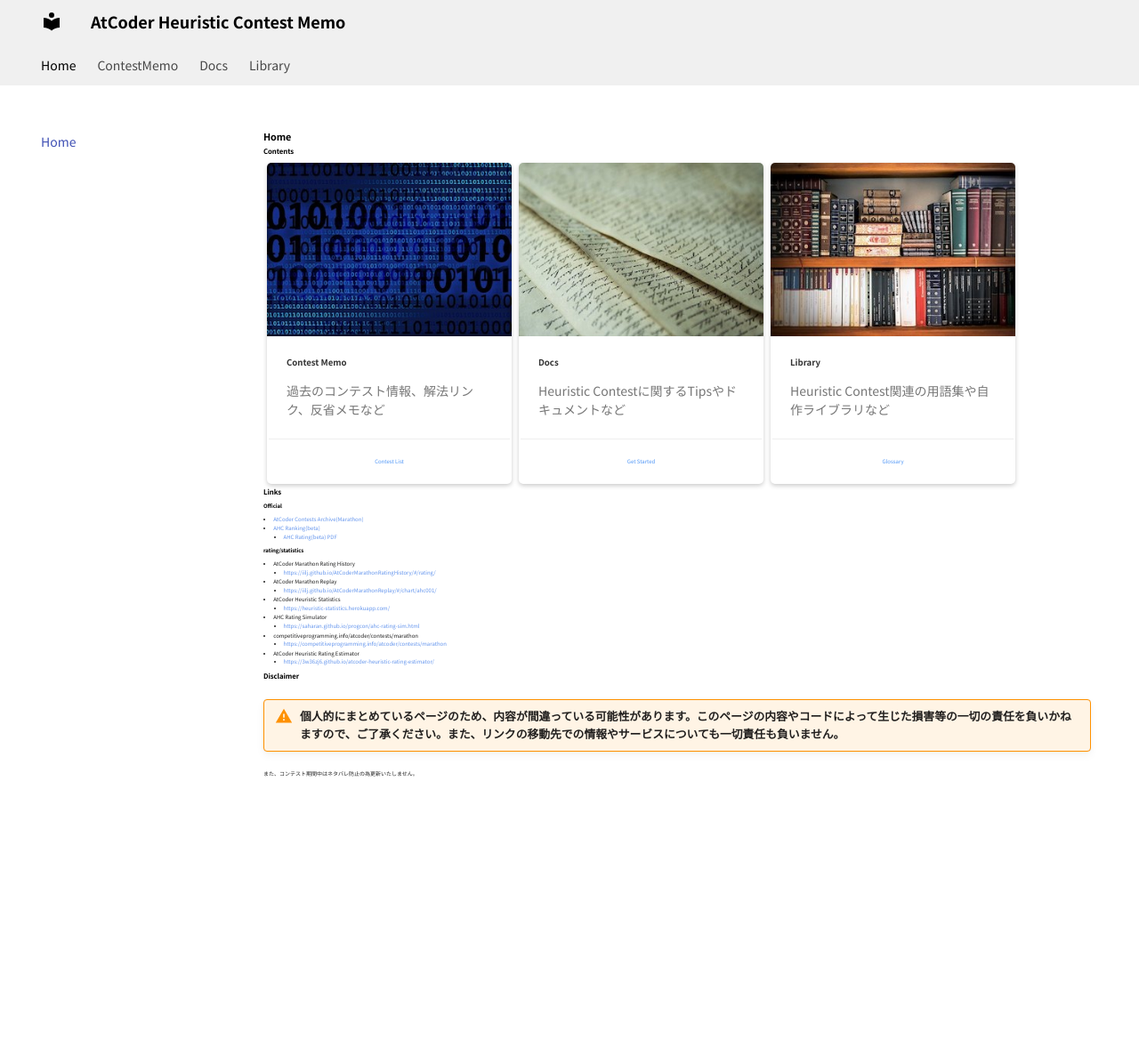
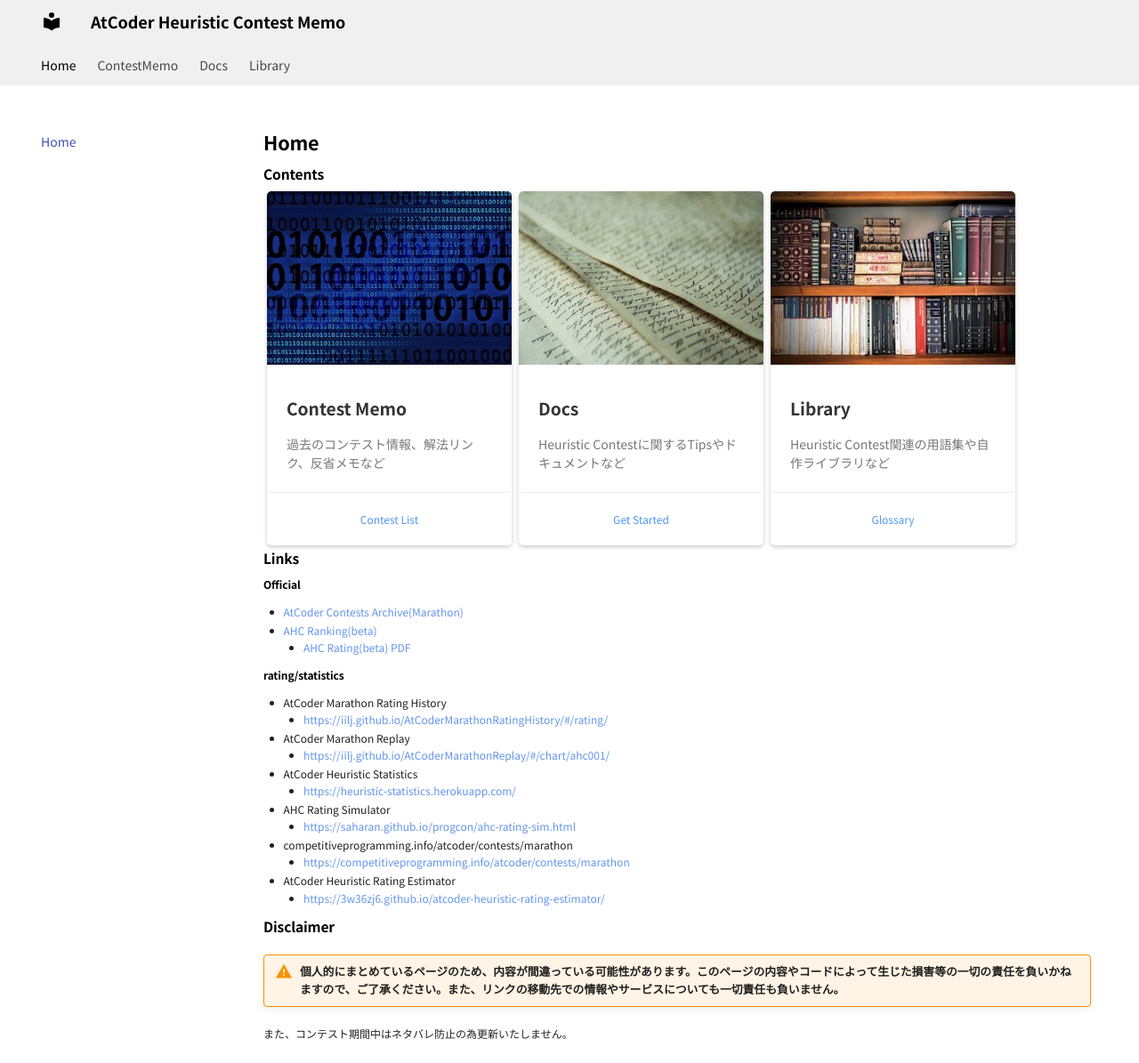
Before and after one commit to jetbead/AtCoderHeuristicContestMemo, an MkDocs documentation site: the page built from docs/index.md, in a window 1280 px wide and 1195 px high. Shown: the whole window at 89% size. Built offline with MkDocs 1.6.1 and Material for MkDocs 9.7.7, drawn with Linux system fonts in a browser that asks for light colours; some web fonts are replaced.

Commit message:
Update custom.css

```diff
--- a/docs/css/custom.css
+++ b/docs/css/custom.css
@@ -21,7 +21,7 @@
 }
 
 .md-typeset {
-  font-size: 0.6em;
+  font-size: 0.6rem;
 }
 
 .md-typeset a {
```
